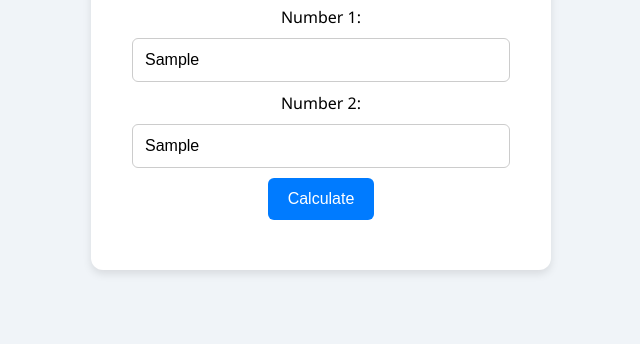
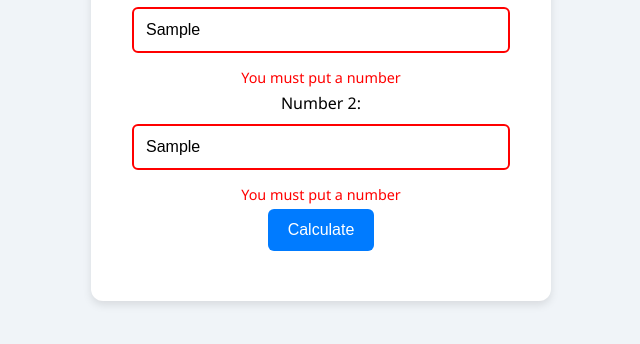
Before and after one commit to giuliastf/web-app, a plain HTML site: page frontend/index.html in a window 1280 px wide. Both pictures are taken after typing "Sample", "Sample" into the empty fields and a click on the button "Calculate". Shown: the part 346-690 px from the top of the page, without its empty margins (319-959 px from the left). Drawn offline with Linux system fonts and the light colour scheme.

Commit message:
error handling of non-number inputs (frontend)

```diff
--- a/frontend/app.js
+++ b/frontend/app.js
@@ -3,18 +3,33 @@ document.getElementById('submitBtn').addEventListener('click', () => {
     const num2Field = document.getElementById('num2');
     const num1 = parseInt(num1Field.value);
     const num2 = parseInt(num2Field.value);
-});
+    let valid = true;
+
     num1Field.style.border = '1px solid #ccc';
     num2Field.style.border = '1px solid #ccc';
+    document.getElementById('num1Error').textContent = '';
+    document.getElementById('num2Error').textContent = '';
 
+    if (isNaN(num1)) {
+        num1Field.style.border = '2px solid red';
+        document.getElementById('num1Error').textContent = 'You must put a number';
+        valid = false;
+    }
 
+    if (isNaN(num2)) {
+        num2Field.style.border = '2px solid red';
+        document.getElementById('num2Error').textContent = 'You must put a number';
+        valid = false;
+    }
 
+    if (valid) {
         fetch('http://localhost:3000/calculate', {
             method: 'POST',
             headers: {
                 'Content-Type': 'application/json',
             },
             body: JSON.stringify({ num1, num2 }),
+        })
             .then(response => response.json())
             .then(data => {
                 document.getElementById('result').textContent = `Result: ${data.result}`;
@@ -22,5 +37,5 @@ document.getElementById('submitBtn').addEventListener('click', () => {
             .catch(error => {
                 console.error('Error:', error);
             });
-
+    }
 });
--- a/frontend/index.html
+++ b/frontend/index.html
@@ -12,8 +12,10 @@
       <h2>a + b + nextPrime(max(a,b))</h2>
       <label for="num1">Number 1:</label>
       <input type="text" id="num1" />
+      <p class="error" id="num1Error"></p>
       <label for="num2">Number 2:</label>
       <input type="text" id="num2" />
+      <p class="error" id="num2Error"></p>
       <button id="submitBtn">Calculate</button>
       <p id="result"></p>
     </div>
--- a/frontend/styles.css
+++ b/frontend/styles.css
@@ -48,6 +48,13 @@ button:hover {
     background-color: #0056b3;
 }
 
+.error {
+    color: red;
+    font-size: 0.9em;
+    margin: 5px 0;
+    display: block;
+}
+
 #result {
     margin-top: 20px;
     font-weight: bold;
```
Lines whose indentation alone changed are shown as unchanged.
